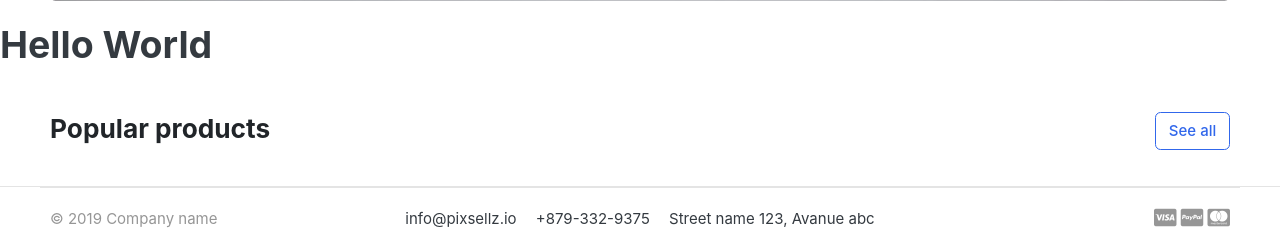
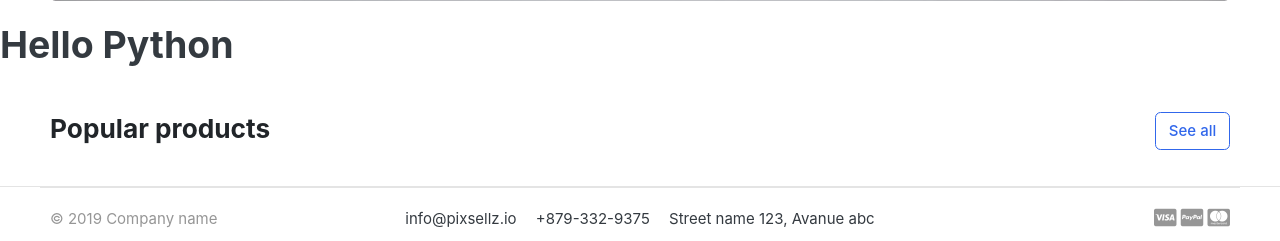
Before and after one commit to VeniRaju02/git_demo, a Django app: template DAkart/templates/welcome.html in a window 1280 px wide. Shown: the part 537-778 px from the top of the page. Run offline with Django 3.2, Linux system fonts and the light colour scheme; the template is opened without the code that fills it, so the values that code supplies are empty; some libraries are stand-ins or nearby versions; some web fonts are replaced.

Commit message:
committing changes

```diff
--- a/DAkart/templates/welcome.html
+++ b/DAkart/templates/welcome.html
@@ -14,7 +14,7 @@
 </div> <!-- container //  -->
 </section>
 <!-- ========================= SECTION MAIN END// ========================= -->
-<h1> Hello World</h1>
+<h1> Hello Python</h1>
 <!-- ========================= SECTION  ========================= -->
 <section class="section-name padding-y-sm">
 <div class="container">
```
